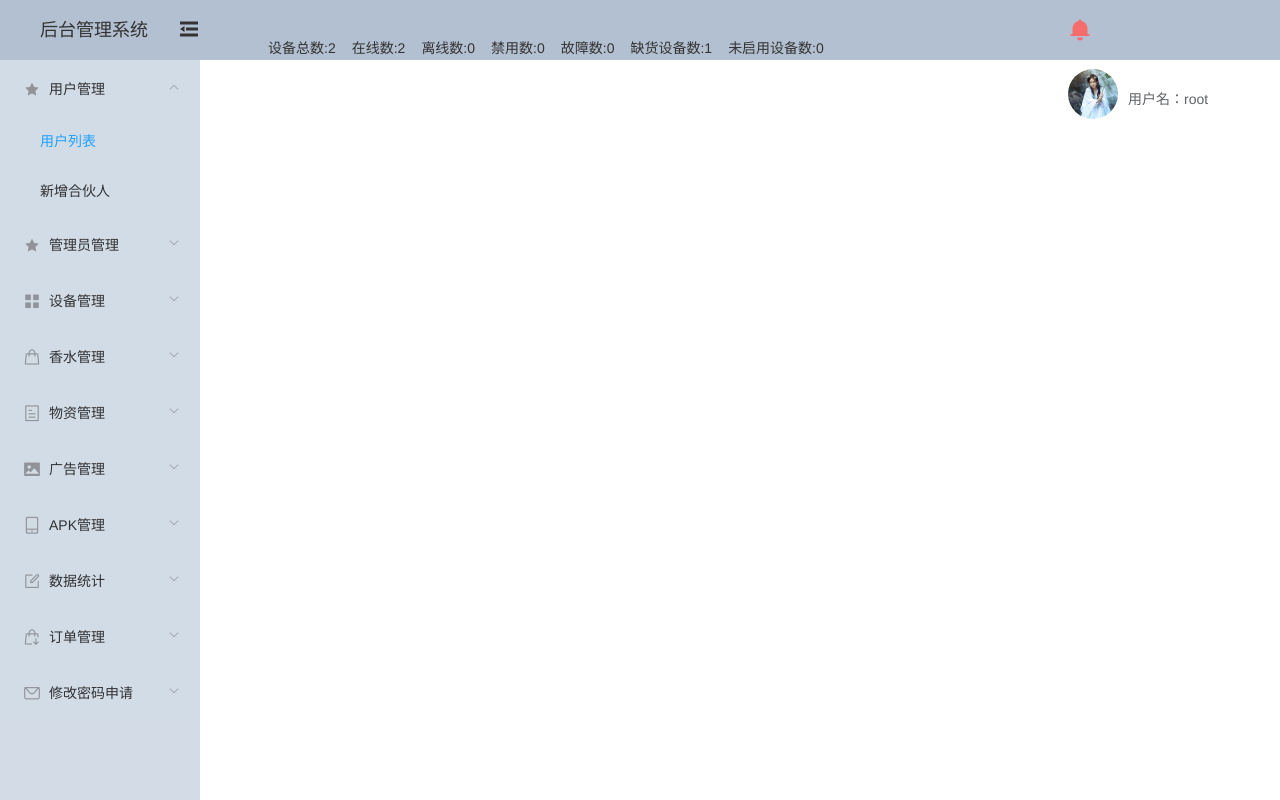
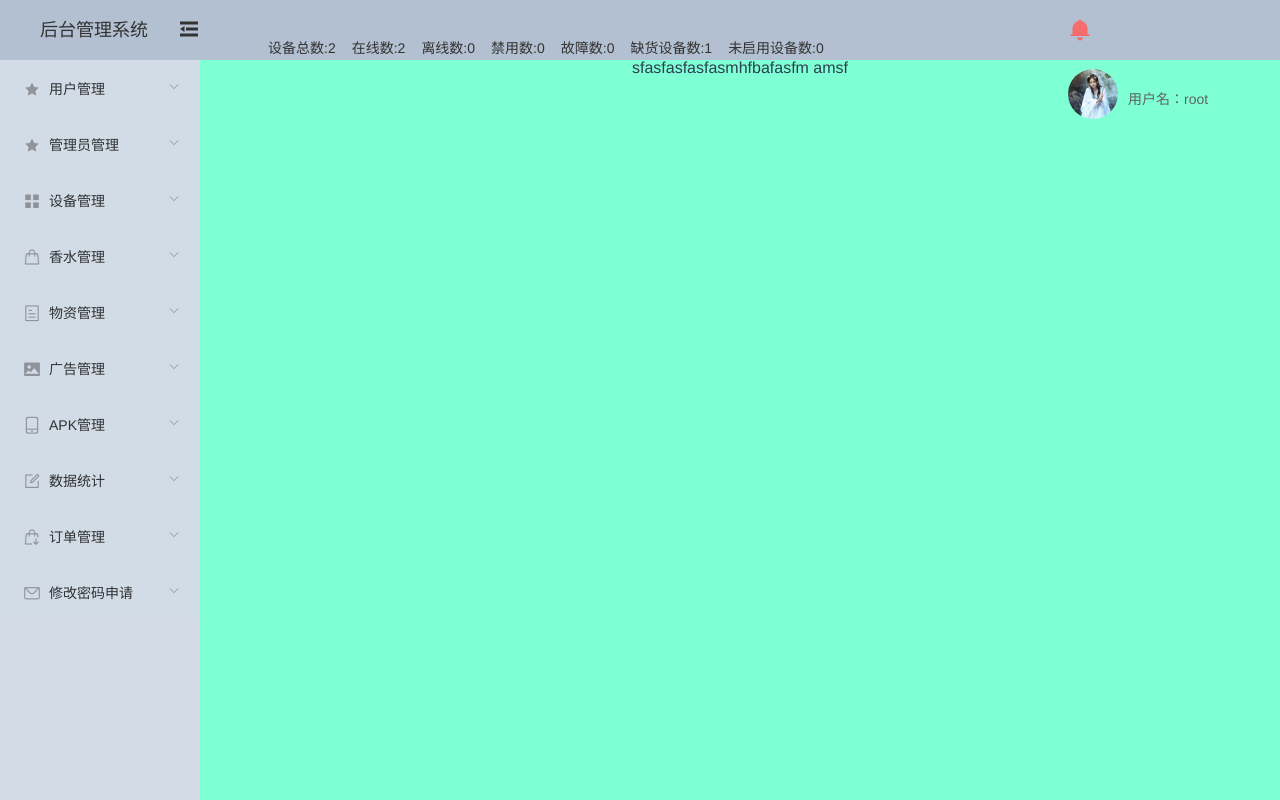
Before and after one commit to beitest/vue_demo2, a Vue app: page /#/user-manage-list in a window 1280 px wide. Built offline with nearby package versions, Linux system fonts and the light colour scheme.

Commit message:
论大傻逼是如何造就的

```diff
--- a/src/components/common/Sidebar.vue
+++ b/src/components/common/Sidebar.vue
@@ -1,14 +1,23 @@
 <template>
     <div class="sidebar">
-        <el-menu :default-active="onRoutes" background-color="#d2dce6" class="el-menu-vertical-demo" @open="handleOpen" @close="handleClose" :collapse="isCollapse" active-text-color="#20a0ff" unique-opened router>
-            <template v-for="item in items">
-                <el-submenu :index="item.index">
+        <el-menu
+                :default-active="onRoutes"
+                background-color="#d2dce6"
+                class="el-menu-vertical-demo"
+                @open="handleOpen"
+                @close="handleClose"
+                :collapse="isCollapse"
+                active-text-color="#20a0ff"
+                unique-opened
+                router>
+            <template >
+                <el-submenu v-for="(item,index) in items" :index="item.index" :key="index">
                     <template slot="title">
-                        <i :class="item.icon"></i>
-                        <span slot="title">{{item.title}}</span>
-                    </template>
-                    <el-menu-item-group class="hidden-div" v-for="i in item.subs" v-if="item.subs">
-                        <el-menu-item :index="i.index">{{i.title}}</el-menu-item>
+                    <i :class="item.icon"></i>
+                    <span slot="title">{{item.title}}</span>
+                </template>
+                    <el-menu-item-group class="hidden-div" v-for="(list,i) in item.subs" :key="i">
+                        <el-menu-item :index="list.index">{{list.title}}</el-menu-item>
                     </el-menu-item-group>
                     <!--<template v-if="item.subs">-->
                         <!--<el-menu-item-group class="hidden-div" v-for="i in item.subs">-->
@@ -34,7 +43,7 @@
                         title:'用户管理',
                         subs:[
                             {
-                                index: 'user-manage-list',
+                                index: '/user-manage-list',
                                 title: '用户列表'
                             },
                             {
--- a/src/components/userManage/UserManageList.vue
+++ b/src/components/userManage/UserManageList.vue
@@ -1,10 +1,10 @@
 <template>
-    <div class="user-manage-list">qweqeqe</div>
+    <div class="user-manage-list">sfasfasfasfasmhfbafasfm amsf</div>
 </template>
 
 <script>
     export default {
-        name: "user-manage-list"
+        name: "usermanagelist"
     }
 </script>
 
--- a/src/router/index.js
+++ b/src/router/index.js
@@ -6,7 +6,7 @@ import UserManageList from '../components/userManage/UserManageList'
 Vue.use(VueRouter)
 
 export default new VueRouter({
-    routers:[
+    routes:[
         {path:'/',redirect:'/user-manage-list'},
         {path:'/user-manage-list',name:'user-manage-list',component:UserManageList}
     ]
```
Also changed, not shown: 1 other file (tests, documents, lock files or other folders).
